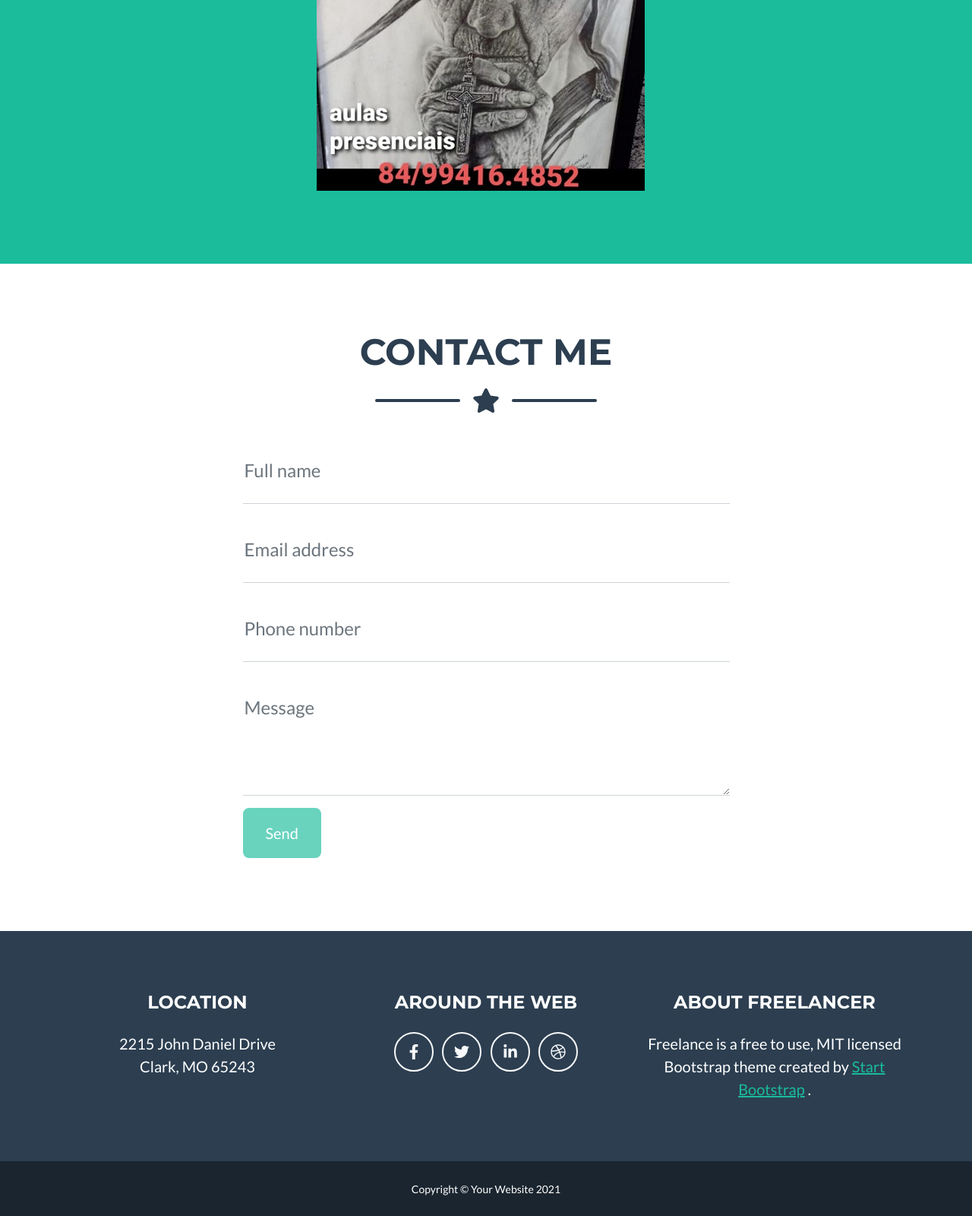
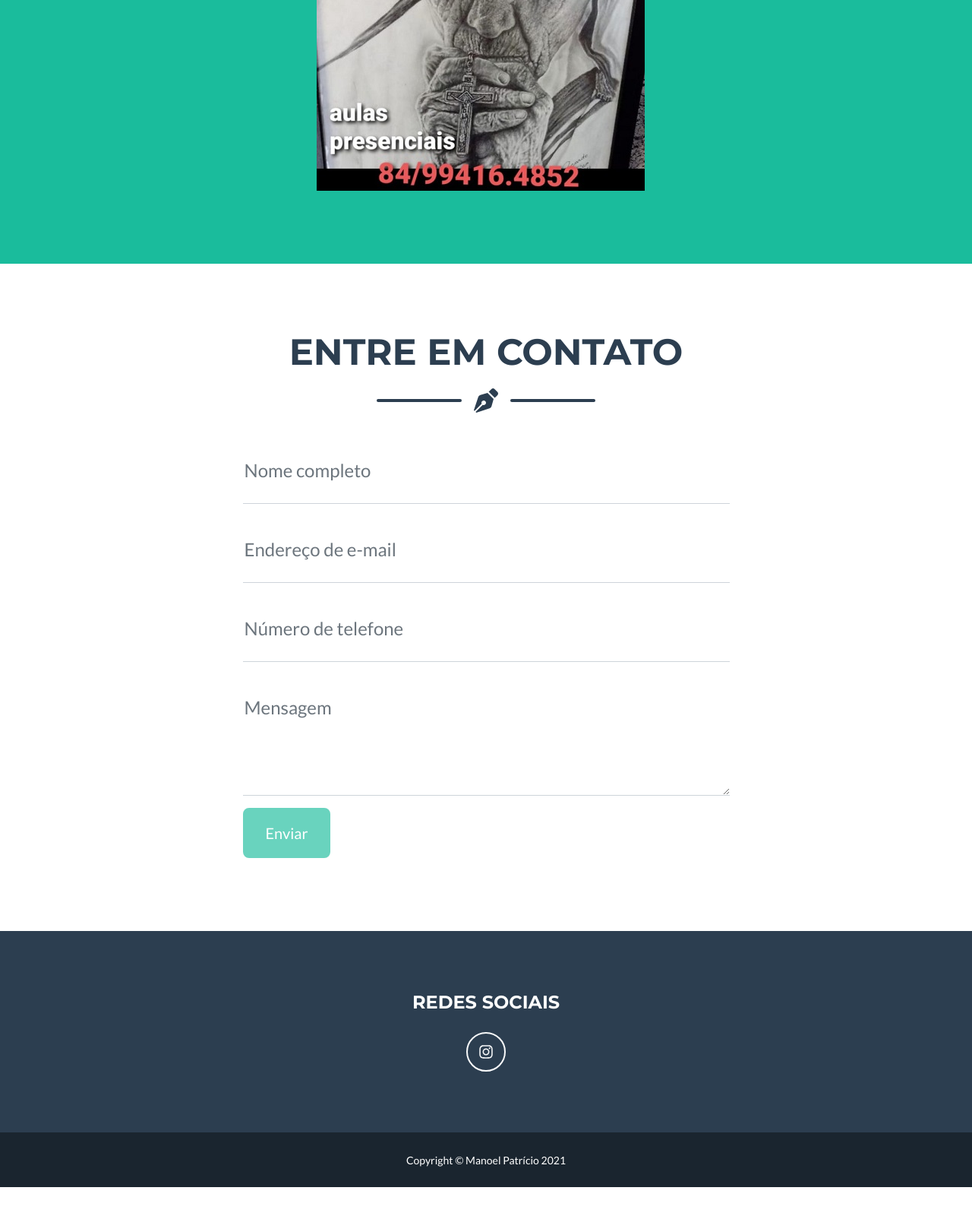
Before and after one commit to luizarilo/durvalpaiva, a plain HTML site: page index.html in a window 1280 px wide. Shown: the part 3150-4750 px from the top of the page at 76% size. After the commit the page ends 4712 px from the top, so only its background shows below. Drawn offline with nearby package versions, Linux system fonts and the light colour scheme.

Commit message:
Modificação na seção contato e de redes sociais

```diff
--- a/index.html
+++ b/index.html
@@ -134,7 +134,7 @@
                 </div>
                 <!-- About Section Content-->
                 <div class="row">
-                    <div class="col-lg-4 ms-auto"><p class="lead">Nesta página você verá alguns dos desenhos do aluno Manoel Patrício. O aluno é participante das oficinas de robótica e programação da Casa Durval, onde também participa das oficinas de desenho com o professor Ricardo Tinoco. Foi através desse contato com o professor e a oficina que o Manoel tomou gosto pela arte.</p></div>
+                    <div class="col-lg-4 ms-auto"><p class="lead">Nesta página você verá alguns dos desenhos do aluno Manoel Patrício. O aluno é participante das oficinas de robótica e programação da Casa Durval, onde também participa das oficinas de desenho com o professor Ricardo Tinôco. Foi através desse contato com o professor e a oficina que o Manoel tomou gosto pela arte.</p></div>
                     <div class="col-lg-4 me-auto"><p class="lead">Manoel tem 20 anos e desde os 10 anos que tem contato direto com as oficinas de desenho. Neste site voce encontrará algum dos mais belos desenhos feitos pelo aluno, que viu na oficina de robótica, uma oportunidade de mostrar seus desenhos na internet através de um site criado por ele com o auxílio do seu professor de robótica e programação. Além disso, vocês também poderão acompanhar a sua evolução quanto desenhista.</p></div>
                 </div>
                 <!-- Foto de divulgação -->
@@ -144,15 +144,15 @@
 
             </div>
         </section>
-        <!-- Contact Section-->
+        <!-- Seção contato-->
         <section class="page-section" id="contact">
             <div class="container">
                 <!-- Contact Section Heading-->
-                <h2 class="page-section-heading text-center text-uppercase text-secondary mb-0">Contact Me</h2>
-                <!-- Icon Divider-->
+                <h2 class="page-section-heading text-center text-uppercase text-secondary mb-0">Entre em contato</h2>
+                <!-- Ícone divisor -->
                 <div class="divider-custom">
                     <div class="divider-custom-line"></div>
-                    <div class="divider-custom-icon"><i class="fas fa-star"></i></div>
+                    <div class="divider-custom-icon"><i class="fas fa-pen-nib"></i></div>
                     <div class="divider-custom-line"></div>
                 </div>
                 <!-- Contact Section Form-->
@@ -166,50 +166,50 @@
                         <!-- https://startbootstrap.com/solution/contact-forms-->
                         <!-- to get an API token!-->
                         <form id="contactForm" data-sb-form-api-token="API_TOKEN">
-                            <!-- Name input-->
+                            <!-- Inserção do nome -->
                             <div class="form-floating mb-3">
                                 <input class="form-control" id="name" type="text" placeholder="Enter your name..." data-sb-validations="required" />
-                                <label for="name">Full name</label>
-                                <div class="invalid-feedback" data-sb-feedback="name:required">A name is required.</div>
+                                <label for="name">Nome completo</label>
+                                <div class="invalid-feedback" data-sb-feedback="name:required">Campo obrigatório.</div>
                             </div>
-                            <!-- Email address input-->
+                            <!-- Inserção do endereço de e-mail -->
                             <div class="form-floating mb-3">
                                 <input class="form-control" id="email" type="email" placeholder="name@example.com" data-sb-validations="required,email" />
-                                <label for="email">Email address</label>
-                                <div class="invalid-feedback" data-sb-feedback="email:required">An email is required.</div>
-                                <div class="invalid-feedback" data-sb-feedback="email:email">Email is not valid.</div>
+                                <label for="email">Endereço de e-mail</label>
+                                <div class="invalid-feedback" data-sb-feedback="email:required">Campo obrigatório.</div>
+                                <div class="invalid-feedback" data-sb-feedback="email:email">E-mail inválido.</div>
                             </div>
-                            <!-- Phone number input-->
+                            <!-- Inserção do número de telefone -->
                             <div class="form-floating mb-3">
                                 <input class="form-control" id="phone" type="tel" placeholder="(123) 456-7890" data-sb-validations="required" />
-                                <label for="phone">Phone number</label>
-                                <div class="invalid-feedback" data-sb-feedback="phone:required">A phone number is required.</div>
+                                <label for="phone">Número de telefone</label>
+                                <div class="invalid-feedback" data-sb-feedback="phone:required">Campo obrigatório.</div>
                             </div>
-                            <!-- Message input-->
+                            <!-- Campo da mensagem -->
                             <div class="form-floating mb-3">
                                 <textarea class="form-control" id="message" type="text" placeholder="Enter your message here..." style="height: 10rem" data-sb-validations="required"></textarea>
-                                <label for="message">Message</label>
-                                <div class="invalid-feedback" data-sb-feedback="message:required">A message is required.</div>
+                                <label for="message">Mensagem</label>
+                                <div class="invalid-feedback" data-sb-feedback="message:required">Campo obrigatório.</div>
                             </div>
-                            <!-- Submit success message-->
+                            <!-- Submissão do formulário -->
                             <!---->
-                            <!-- This is what your users will see when the form-->
-                            <!-- has successfully submitted-->
+                            <!-- Isso é o que o usúario vai ver quando -->
+                            <!-- submeter o formulário com sucesso-->
                             <div class="d-none" id="submitSuccessMessage">
                                 <div class="text-center mb-3">
-                                    <div class="fw-bolder">Form submission successful!</div>
-                                    To activate this form, sign up at
+                                    <div class="fw-bolder">Formulário submetido com sucesso!</div>
+                                    <!-- To activate this form, sign up at
                                     <br />
-                                    <a href="https://startbootstrap.com/solution/contact-forms">https://startbootstrap.com/solution/contact-forms</a>
+                                    <a href="https://startbootstrap.com/solution/contact-forms">https://startbootstrap.com/solution/contact-forms</a> -->
                                 </div>
                             </div>
-                            <!-- Submit error message-->
+                            <!-- Mensagem de erro-->
                             <!---->
-                            <!-- This is what your users will see when there is-->
-                            <!-- an error submitting the form-->
-                            <div class="d-none" id="submitErrorMessage"><div class="text-center text-danger mb-3">Error sending message!</div></div>
+                            <!-- Isso é o que o usuário vai ver quando -->
+                            <!-- acontecer um erro na submissão -->
+                            <div class="d-none" id="submitErrorMessage"><div class="text-center text-danger mb-3">Erro ao enviar a mensagem!</div></div>
                             <!-- Submit Button-->
-                            <button class="btn btn-primary btn-xl disabled" id="submitButton" type="submit">Send</button>
+                            <button class="btn btn-primary btn-xl disabled" id="submitButton" type="submit">Enviar</button>
                         </form>
                     </div>
                 </div>
@@ -220,40 +220,40 @@
             <div class="container">
                 <div class="row">
                     <!-- Footer Location-->
-                    <div class="col-lg-4 mb-5 mb-lg-0">
+                   <!--  <div class="col-lg-4 mb-5 mb-lg-0">
                         <h4 class="text-uppercase mb-4">Location</h4>
                         <p class="lead mb-0">
                             2215 John Daniel Drive
                             <br />
                             Clark, MO 65243
                         </p>
-                    </div>
-                    <!-- Footer Social Icons-->
-                    <div class="col-lg-4 mb-5 mb-lg-0">
-                        <h4 class="text-uppercase mb-4">Around the Web</h4>
-                        <a class="btn btn-outline-light btn-social mx-1" href="#!"><i class="fab fa-fw fa-facebook-f"></i></a>
-                        <a class="btn btn-outline-light btn-social mx-1" href="#!"><i class="fab fa-fw fa-twitter"></i></a>
-                        <a class="btn btn-outline-light btn-social mx-1" href="#!"><i class="fab fa-fw fa-linkedin-in"></i></a>
-                        <a class="btn btn-outline-light btn-social mx-1" href="#!"><i class="fab fa-fw fa-dribbble"></i></a>
+                    </div> -->
+                    <!-- Redes sociais -->
+                    <div class="row-align-items-center">
+                        <h4 class="text-uppercase mb-4">Redes sociais</h4>
+                        <!-- <a class="btn btn-outline-light btn-social mx-1" href="#!"><i class="fab fa-fw fa-facebook-f"></i></a> -->
+                        <!-- <a class="btn btn-outline-light btn-social mx-1" href="#!"><i class="fab fa-fw fa-twitter"></i></a> -->
+                        <!-- <a class="btn btn-outline-light btn-social mx-1" href="#!"><i class="fab fa-fw fa-linkedin-in"></i></a> -->
+                        <a class="btn btn-outline-light btn-social mx-1" href="https://instagram.com/manoelpatricio3?utm_medium=copy_link"><i class="fab fa-fw fa-instagram"></i></a>
                     </div>
                     <!-- Footer About Text-->
-                    <div class="col-lg-4">
+                    <!-- <div class="col-lg-4">
                         <h4 class="text-uppercase mb-4">About Freelancer</h4>
                         <p class="lead mb-0">
                             Freelance is a free to use, MIT licensed Bootstrap theme created by
                             <a href="http://startbootstrap.com">Start Bootstrap</a>
                             .
                         </p>
-                    </div>
+                    </div> -->
                 </div>
             </div>
         </footer>
-        <!-- Copyright Section-->
+        <!-- Seção Copyright-->
         <div class="copyright py-4 text-center text-white">
-            <div class="container"><small>Copyright &copy; Your Website 2021</small></div>
+            <div class="container"><small>Copyright &copy; Manoel Patrício 2021</small></div>
         </div>
-        <!-- Portfolio Modals-->
-        <!-- Portfolio Modal 1-->
+        <!-- Modal do portfólio-->
+        <!-- Modal Juliette -->
         <div class="portfolio-modal modal fade" id="portfolioModal1" tabindex="-1" aria-labelledby="portfolioModal1" aria-hidden="true">
             <div class="modal-dialog modal-xl">
                 <div class="modal-content">
@@ -285,7 +285,7 @@
                 </div>
             </div>
         </div>
-        <!-- Portfolio Modal 2-->
+        <!-- Modal Gatinho -->
         <div class="portfolio-modal modal fade" id="portfolioModal2" tabindex="-1" aria-labelledby="portfolioModal2" aria-hidden="true">
             <div class="modal-dialog modal-xl">
                 <div class="modal-content">
@@ -317,7 +317,7 @@
                 </div>
             </div>
         </div>
-        <!-- Portfolio Modal 3-->
+        <!-- Modal do leão -->
         <div class="portfolio-modal modal fade" id="portfolioModal3" tabindex="-1" aria-labelledby="portfolioModal3" aria-hidden="true">
             <div class="modal-dialog modal-xl">
                 <div class="modal-content">
@@ -349,7 +349,7 @@
                 </div>
             </div>
         </div>
-        <!-- Portfolio Modal 4-->
+        <!-- Modal dos senhores -->
         <div class="portfolio-modal modal fade" id="portfolioModal4" tabindex="-1" aria-labelledby="portfolioModal4" aria-hidden="true">
             <div class="modal-dialog modal-xl">
                 <div class="modal-content">
@@ -381,7 +381,7 @@
                 </div>
             </div>
         </div>
-        <!-- Portfolio Modal 5-->
+        <!-- Modal do Damon Salvatore -->
         <div class="portfolio-modal modal fade" id="portfolioModal5" tabindex="-1" aria-labelledby="portfolioModal5" aria-hidden="true">
             <div class="modal-dialog modal-xl">
                 <div class="modal-content">
@@ -413,7 +413,7 @@
                 </div>
             </div>
         </div>
-        <!-- Portfolio Modal 6-->
+        <!-- Modal do T800 -->
         <div class="portfolio-modal modal fade" id="portfolioModal6" tabindex="-1" aria-labelledby="portfolioModal6" aria-hidden="true">
             <div class="modal-dialog modal-xl">
                 <div class="modal-content">
```
